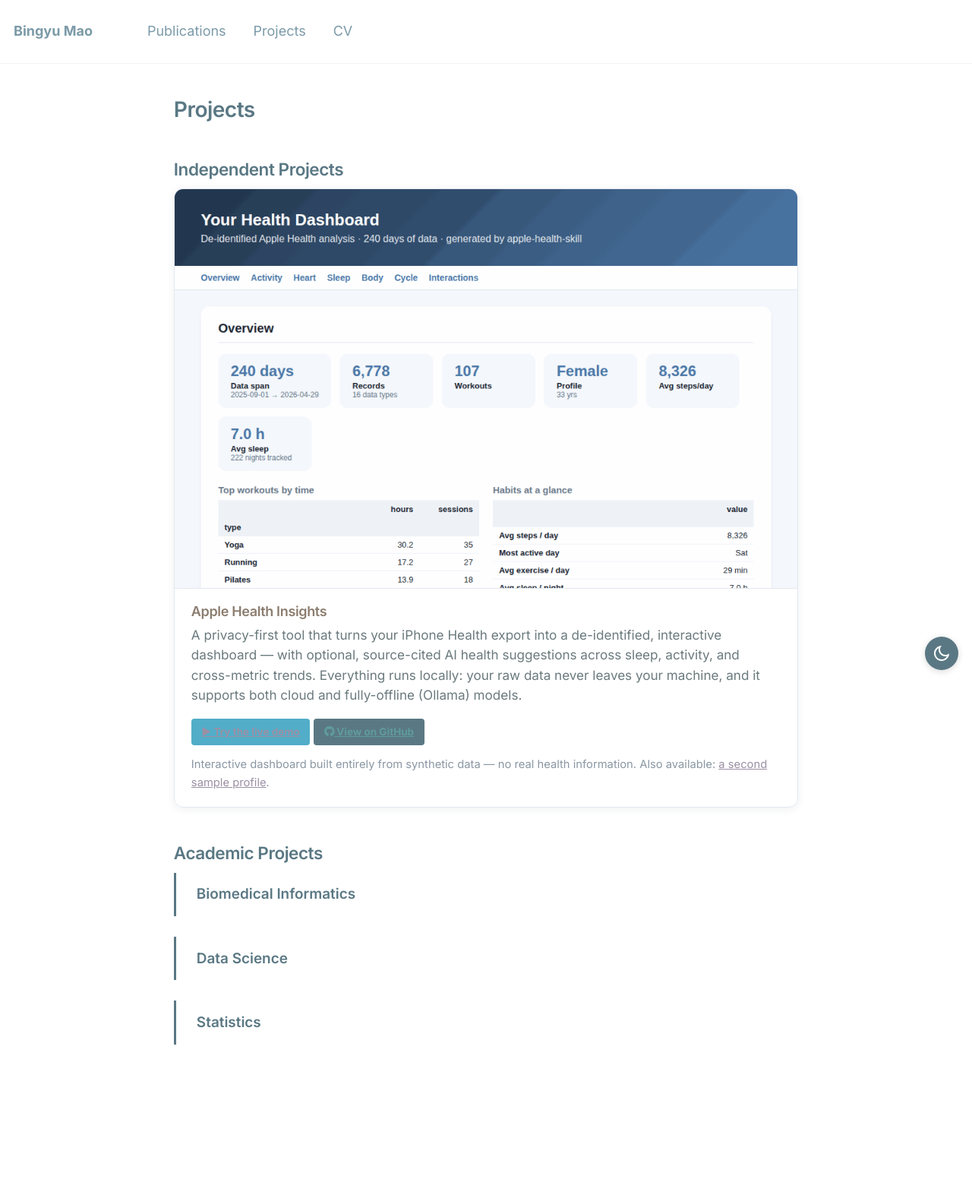
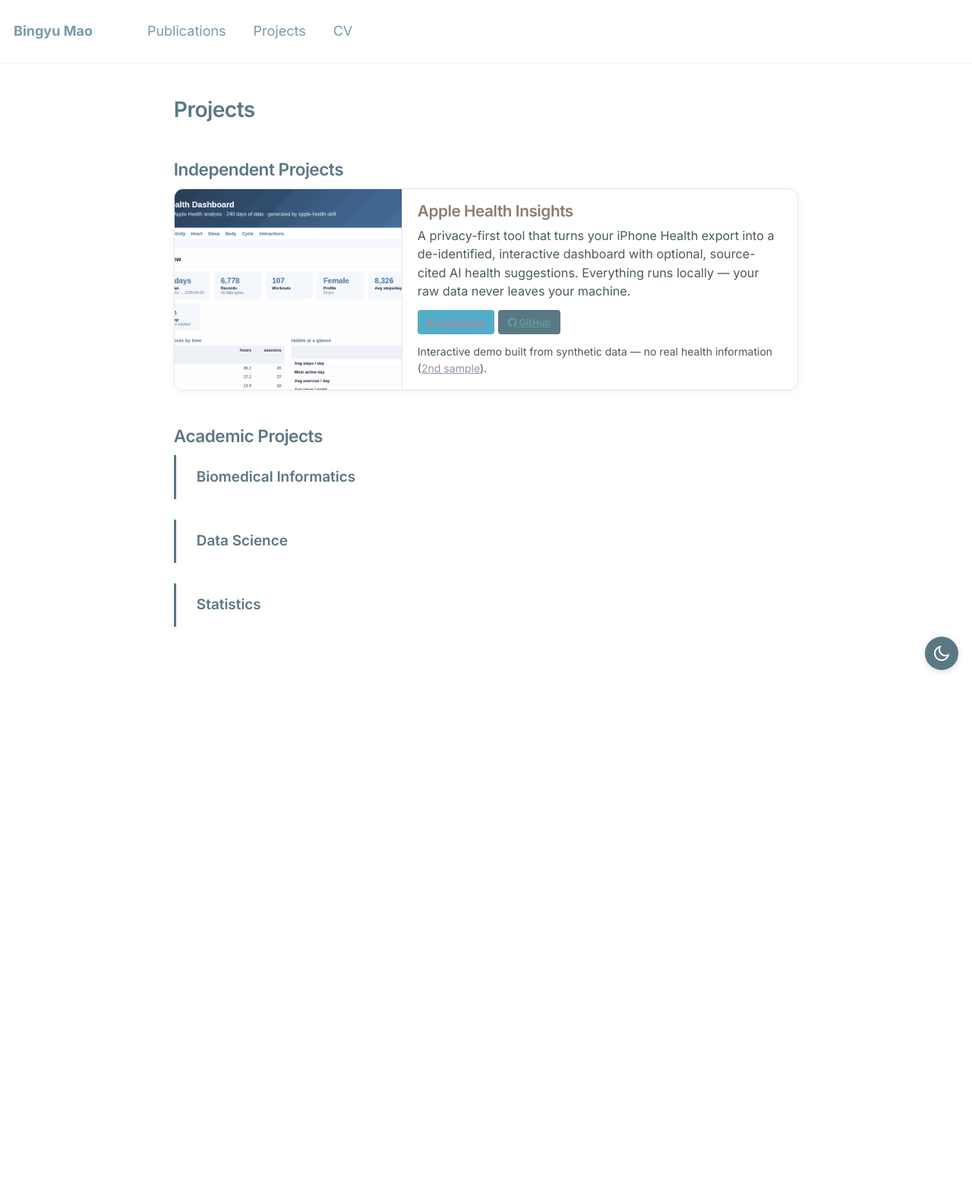
Before and after one commit to BingyuMao/BingyuMao.github.io, a Jekyll site: the page built from _pages/projects.md, in a window 1280 px wide. Shown: the whole page at 76% size. Built offline with Jekyll 4.4.1, drawn with Linux system fonts in a browser that asks for light colours; after the commit the page ends 1023 px from its top, so only the background shows below that.

Commit message:
Compact project card and collapsible publication sections
- Add reusable .project-card style (horizontal thumbnail-left layout,
  responsive stack on mobile); apply to apple-health-insights so future
  projects list as compact rows instead of full-width blocks
- Collapse Co-authored Publications, Presentations, and Posters into
  per-section toggles; keep first-author (Selected) and In Progress
  visible to reduce clutter on the Publications page

Co-Authored-By: Claude Opus 4.8 (1M context) <noreply@anthropic.com>

```diff
--- a/_pages/projects.md
+++ b/_pages/projects.md
@@ -10,21 +10,21 @@ redirect_from:
 
 ## Independent Projects
 
-<div style="border:1px solid #e3e8ef;border-radius:12px;overflow:hidden;box-shadow:0 2px 12px rgba(20,40,70,.07);margin-bottom:2.2em;">
-  <a href="/files/apple-health-demo-female.html" target="_blank" rel="noopener">
-    <img src="/images/apple-health-insights.gif" alt="Apple Health Insights — scrolling through the interactive dashboard" loading="lazy" style="display:block;width:100%;border-bottom:1px solid #e3e8ef;">
+<div class="project-card">
+  <a class="project-card__media" href="/files/apple-health-demo-female.html" target="_blank" rel="noopener">
+    <img src="/images/apple-health-insights.gif" alt="Apple Health Insights — scrolling through the interactive dashboard" loading="lazy">
   </a>
-  <div style="padding:18px 22px 20px;">
-    <h3 style="margin:0 0 .35em;">Apple Health Insights</h3>
-    <p style="color:#6B7A7E;margin:.2em 0 1em;font-size:.95em;line-height:1.55;">
-      A privacy-first tool that turns your iPhone Health export into a de-identified, interactive dashboard — with optional, source-cited AI health suggestions across sleep, activity, and cross-metric trends. Everything runs locally: your raw data never leaves your machine, and it supports both cloud and fully-offline (Ollama) models.
+  <div class="project-card__body">
+    <h3 class="project-card__title">Apple Health Insights</h3>
+    <p class="project-card__desc">
+      A privacy-first tool that turns your iPhone Health export into a de-identified, interactive dashboard with optional, source-cited AI health suggestions. Everything runs locally — your raw data never leaves your machine.
     </p>
-    <p style="margin:0 0 .6em;">
-      <a class="btn btn--info" href="/files/apple-health-demo-female.html" target="_blank" rel="noopener">▶ Try the live demo</a>
-      <a class="btn" href="https://github.com/BingyuMao/apple-health-insights" target="_blank" rel="noopener"><i class="fab fa-github"></i> View on GitHub</a>
+    <p class="project-card__actions">
+      <a class="btn btn--info btn--small" href="/files/apple-health-demo-female.html" target="_blank" rel="noopener">▶ Live demo</a>
+      <a class="btn btn--small" href="https://github.com/BingyuMao/apple-health-insights" target="_blank" rel="noopener"><i class="fab fa-github"></i> GitHub</a>
     </p>
-    <p style="color:#8a97a3;margin:0;font-size:.82em;">
-      Interactive dashboard built entirely from synthetic data — no real health information. Also available: <a href="/files/apple-health-demo-male.html" target="_blank" rel="noopener">a second sample profile</a>.
+    <p class="project-card__note">
+      Interactive demo built from synthetic data — no real health information (<a href="/files/apple-health-demo-male.html" target="_blank" rel="noopener">2nd sample</a>).
     </p>
   </div>
 </div>
--- a/_sass/_custom.scss
+++ b/_sass/_custom.scss
@@ -35,3 +35,116 @@ summary::before {
   content: none !important;
   display: none !important;
 }
+
+/* ----------------------------------------------------------------------------
+   Project cards — compact horizontal media object (thumbnail left, text right)
+   ---------------------------------------------------------------------------- */
+.project-card {
+  display: flex;
+  align-items: center;
+  gap: 0;
+  border: 1px solid #e3e8ef;
+  border-radius: 12px;
+  overflow: hidden;
+  background: #fff;
+  box-shadow: 0 2px 10px rgba(20, 40, 70, 0.06);
+  margin-bottom: 1.4em;
+  transition: box-shadow 0.2s ease, transform 0.2s ease;
+
+  &:hover {
+    box-shadow: 0 8px 20px rgba(20, 40, 70, 0.12);
+    transform: translateY(-2px);
+  }
+
+  &__media {
+    flex: 0 0 38%;
+    max-width: 300px;
+    align-self: stretch;
+    display: block;
+    background: #f6f7fb;
+    border-right: 1px solid #e3e8ef;
+
+    img {
+      display: block;
+      width: 100%;
+      height: 100%;
+      object-fit: cover;
+      object-position: top center;
+    }
+  }
+
+  &__body {
+    flex: 1 1 auto;
+    min-width: 0;
+    padding: 16px 20px;
+  }
+
+  &__title {
+    margin: 0 0 0.3em;
+    font-size: 1.15em;
+  }
+
+  &__desc {
+    margin: 0 0 0.8em;
+    color: #6b7a7e;
+    font-size: 0.9em;
+    line-height: 1.5;
+  }
+
+  &__actions {
+    margin: 0;
+
+    .btn {
+      margin-bottom: 0.3em;
+    }
+  }
+
+  &__note {
+    margin: 0.55em 0 0;
+    color: #8a97a3;
+    font-size: 0.78em;
+  }
+}
+
+/* Stack vertically on small screens: image on top, text below */
+@media (max-width: 600px) {
+  .project-card {
+    display: block;
+
+    &__media {
+      max-width: none;
+      max-height: 190px;
+      border-right: 0;
+      border-bottom: 1px solid #e3e8ef;
+    }
+  }
+}
+
+/* ----------------------------------------------------------------------------
+   Collapsible publication sections — summary reads like an <h2> heading
+   ---------------------------------------------------------------------------- */
+details.pub > summary {
+  margin: 2em 0 0.5em;
+  font-family: $header-font-family;
+  font-size: $type-size-4;
+  font-weight: 600;
+  letter-spacing: -0.02em;
+  line-height: 1.3;
+  cursor: pointer;
+  list-style: none;
+
+  &::-webkit-details-marker {
+    display: none;
+  }
+
+  /* subtle affordance that it expands */
+  &:after {
+    content: " \25B8"; /* ▸ */
+    color: #9aa7b1;
+    font-size: 0.8em;
+  }
+}
+
+details.pub[open] > summary:after {
+  content: " \25BE"; /* ▾ */
+}
```
Also changed, not shown: _pages/publications.md (+12 -3 lines).
